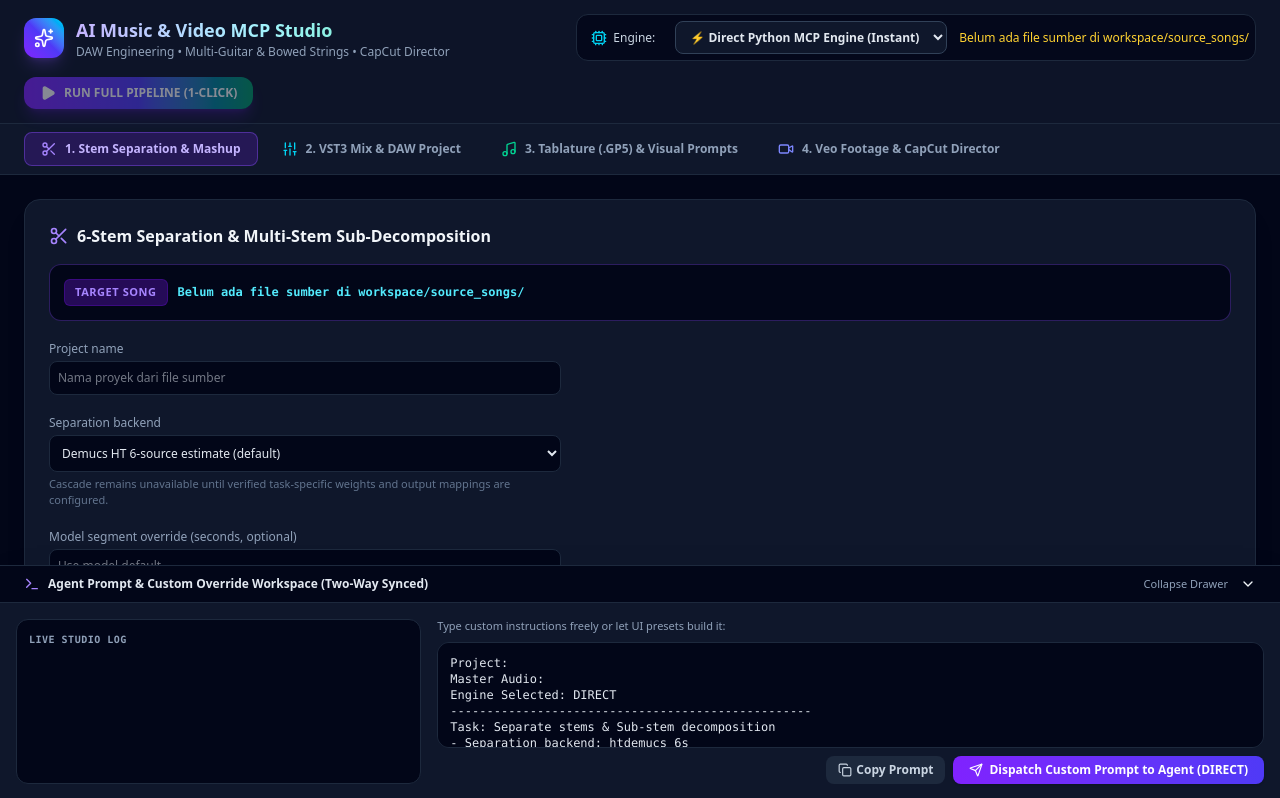
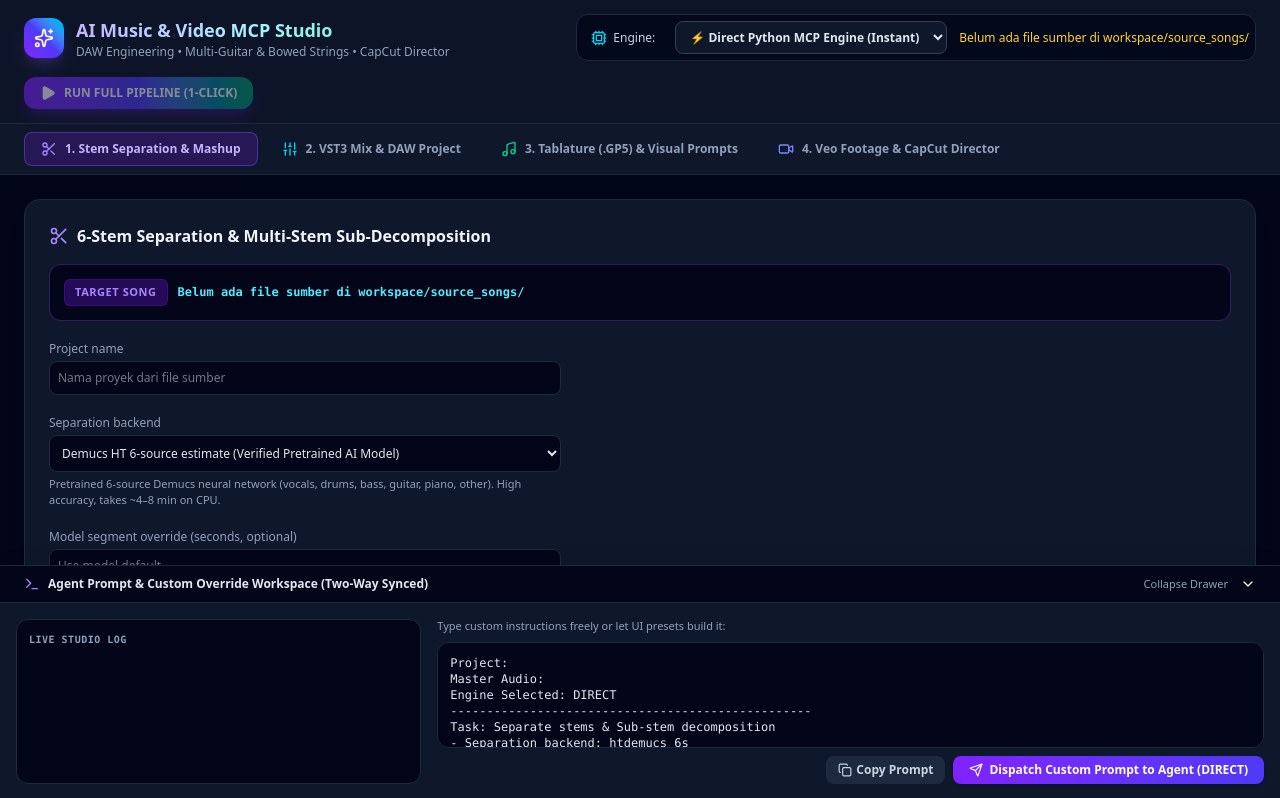
Before and after one commit to anggi1991/AI-Music-Video-MCP, a Next.js app in the folder web-ui/: page / in a window 1280 px wide. Shown: the top 798 px of the page. Built offline with nearby package versions, Linux system fonts and the light colour scheme.

Commit message:
feat(ui): expose 3 separation backends (htdemucs, fast dsp filter, cascade) with descriptions

```diff
--- a/web-ui/src/app/page.tsx
+++ b/web-ui/src/app/page.tsx
@@ -530,11 +530,16 @@ export default function StudioDashboard() {
 
               <label className="block mb-5 max-w-lg">
                 <span className="text-xs text-slate-400 block mb-1">Separation backend</span>
-                <select value={separationModel} onChange={(e) => setSeparationModel(e.target.value)} className="w-full bg-slate-950 border border-slate-800 rounded-lg p-2 text-xs text-slate-200">
-                  <option value="htdemucs_6s">Demucs HT 6-source estimate (default)</option>
+                <select value={separationModel} onChange={(e) => setSeparationModel(e.target.value)} className="w-full bg-slate-950 border border-slate-800 rounded-lg p-2 text-xs text-slate-200 cursor-pointer">
+                  <option value="htdemucs_6s">Demucs HT 6-source estimate (Verified Pretrained AI Model)</option>
+                  <option value="experimental_dsp_masks">Experimental Heuristic DSP Mask (Fast CPU Spectral Filter ~2s)</option>
                   <option value="cascaded_separation">Cascaded models (unavailable: no verified stages configured)</option>
                 </select>
-                <span className="text-[11px] text-slate-500 block mt-1">Cascade remains unavailable until verified task-specific weights and output mappings are configured.</span>
+                <span className="text-[11px] text-slate-400 block mt-1">
+                  {separationModel === "htdemucs_6s" && "Pretrained 6-source Demucs neural network (vocals, drums, bass, guitar, piano, other). High accuracy, takes ~4–8 min on CPU."}
+                  {separationModel === "experimental_dsp_masks" && "Instant mathematical STFT filterbank & Mid/Side separation. Finishes in ~2–3 seconds without heavy neural net inference."}
+                  {separationModel === "cascaded_separation" && "Cascade remains unavailable until verified task-specific weights and output mappings are configured."}
+                </span>
               </label>
 
               <label className="block mb-5 max-w-lg">
```
Also changed, not shown: 1 other file (tests, documents, lock files or other folders).
